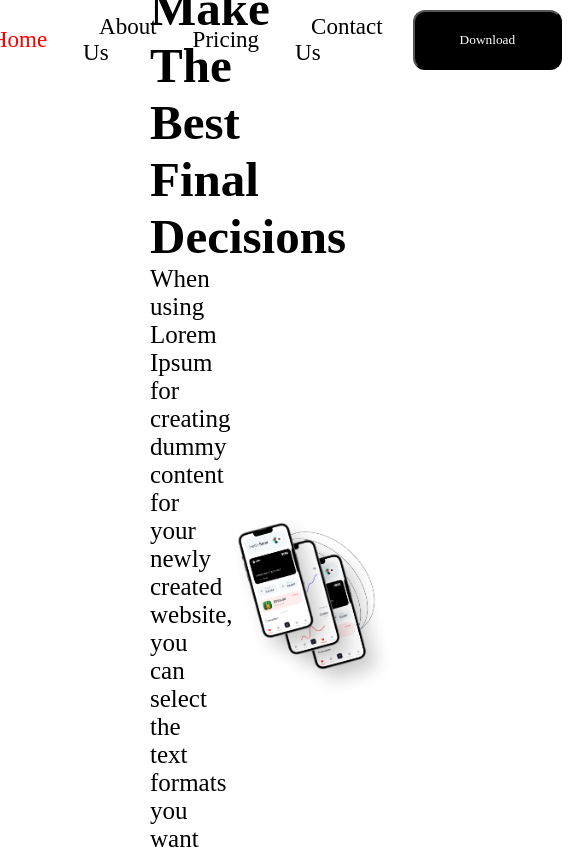
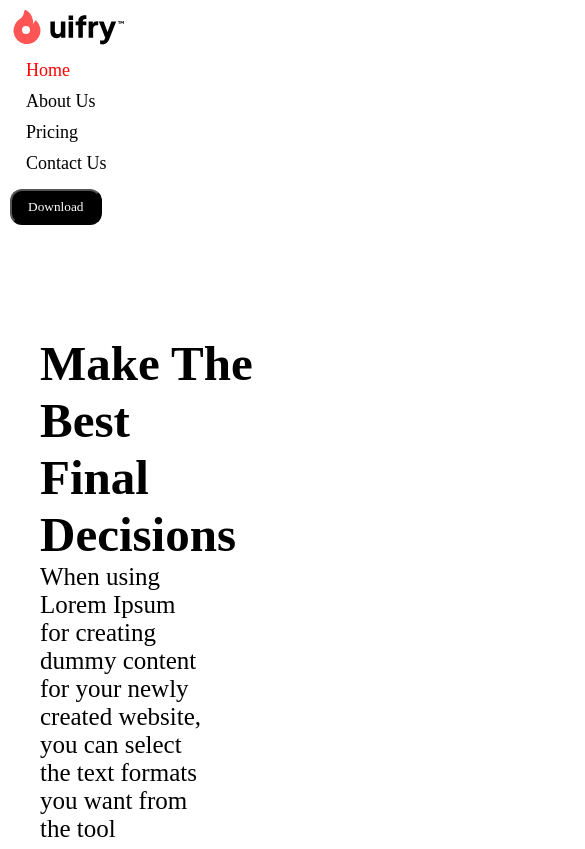
Before and after one commit to manojnayak45/Uifryhomepage, a plain HTML site: page index.html in a window 390 px wide. Shown: the top 849 px of the page, 585 px wide, since content can reach past the window. Drawn offline with Linux system fonts and the light colour scheme.

Commit message:
second commit

```diff
--- a/style.css
+++ b/style.css
@@ -1,9 +1,8 @@
-
 * {
     margin: 0;
     padding: 0;
     box-sizing: border-box;
- font-family: 'clash display'
+    font-family: 'Clash Display';
 }
 
 body {
@@ -14,19 +13,21 @@ body {
     display: flex;
     justify-content: center;
     background-color: #ffffff;
-
     padding: 10px;
 }
 
 .nav-content {
     display: flex;
     align-items: center;
+    width: 100%;
+    max-width: 1200px;
+    justify-content: space-between;
 }
 
 .logo {
     display: flex;
     align-items: center;
-    margin-right: 20px; /* Adjust spacing as needed */
+    margin-right: 20px;
 }
 
 .nav-links {
@@ -58,7 +59,7 @@ body {
     border-radius: 12px;
     padding: 20px 45px;
     cursor: pointer;
-    margin-left: 20px; /* Adjust spacing as needed */
+    margin-left: 20px;
 }
 
 .download-btn:hover {
@@ -68,64 +69,75 @@ body {
 .container {
     padding: 50px;
 }
-.img{
-   margin-left: 50px;
+
+.img {
+    margin-left: 50px;
 }
-.image1{
+
+.image1 {
     margin-left: 300px;
 }
-.red{
+
+.red {
     font-size: 35px;
-    font: Clash Display;
+    font-family: 'Clash Display';
     color: #ff5555;
     margin-bottom: -400px;
+}
 
-}
-.black{
+.black {
     color: #000000;
 }
-.sub{
+
+.sub {
     font-size: 25px;
 }
-.sub1{
-    color:#ff5555;
+
+.sub1 {
+    color: #ff5555;
     font-size: 20px;
     margin-top: 10px;
+}
 
-}
-.sub9{
-    color:#ff5555;
+.sub9 {
+    color: #ff5555;
     font-size: 20px;
     margin-top: 220px;
 }
-.sub2{
+
+.sub2 {
     font-size: 40px;
     color: #000000;
     padding-bottom: 20px;
     padding-top: 10px;
 }
-.sub3{
+
+.sub3 {
     font-size: 35px;
     color: #ff5555;
     padding-bottom: 30px;
 }
-.app{
+
+.app {
     font-size: 30px;
     color: #000000;
+}
 
-}
-.text{
+.text {
     font-size: 25px;
     margin-right: 140px;
 }
-.total{
+
+.total {
     margin-top: 80px;
     margin-left: -40px;
 }
-.total1{
+
+.total1 {
     margin-top: 140px;
     margin-left: -60px;
 }
+
 .section {
     display: flex;
     align-items: center;
@@ -146,7 +158,8 @@ body {
     font-weight: bold;
     margin-bottom: 10px;
 }
-.subofsub{
+
+.subofsub {
     font-size: 49px;
     margin-top: 80px;
 }
@@ -160,36 +173,40 @@ body {
     margin-left: 30px;
     padding: 0px;
 }
-.extraimage{
+
+.extraimage {
     margin-top: -420px;
-    padding:200px;
+    padding: 200px;
 }
+
 .testimonials,
 .faqs {
     margin-top: 50px;
 }
 
-.test ,.para2{
+.test,
+.para2 {
     font-size: 16px;
     text-align: center;
+}
 
-
-}
-.para{
+.para {
     font-size: 60px;
     text-align: center;
 }
-.faq{
+
+.faq {
     font-size: 48px;
     color: #000000;
-    font-family: Clash Display;
+    font-family: 'Clash Display';
+}
 
-}
 .testimonials h2,
 .faqs h2 {
     font-weight: bold;
     margin-bottom: 20px;
 }
+
 .faq {
     width: 100%;
     padding: 20px;
@@ -203,11 +220,13 @@ body {
     text-align: left;
     margin-bottom: 20px;
 }
-.faq h3{
+
+.faq h3 {
     color: #ff5555;
     font-size: 28px;
     margin-bottom: 14px;
 }
+
 .faq-grid {
     display: grid;
     grid-template-columns: repeat(2, 1fr);
@@ -236,6 +255,7 @@ body {
     font-size: 1em;
     margin: 0;
 }
+
 .image-bottom {
     margin-top: 50px;
     text-align: center;
@@ -314,6 +334,7 @@ body {
     margin: 0;
     font-size: 14px;
 }
+
 .contact-info {
     display: flex;
     margin-top: 10px;
@@ -324,3 +345,110 @@ body {
 .contact-info p {
     margin: 0;
 }
+
+@media (max-width: 1024px) {
+    .section .content {
+        width: 100%;
+        left: 0;
+        bottom: 0;
+        font-size: 30px;
+    }
+
+    .faq-grid {
+        grid-template-columns: 1fr;
+    }
+}
+
+@media (max-width: 768px) {
+    .navbar {
+        justify-content: space-between;
+    }
+
+    .nav-content {
+        flex-direction: column;
+        align-items: flex-start;
+    }
+
+    .logo {
+        margin-right: 0;
+        margin-bottom: 10px;
+    }
+
+    .nav-links {
+        flex-direction: column;
+        align-items: flex-start;
+    }
+
+    .nav-links li {
+        margin: 5px 0;
+    }
+
+    .download-btn {
+        margin-left: 0;
+        margin-top: 10px;
+        padding: 10px 20px;
+    }
+
+    .section {
+        flex-direction: column;
+        align-items: flex-start;
+    }
+
+    .section .content {
+        width: 100%;
+        left: 0;
+        bottom: 0;
+        font-size: 25px;
+        position: relative;
+    }
+
+    .section .image img {
+        margin-left: 0;
+        padding: 0;
+    }
+
+    .extraimage {
+        margin-top: 0;
+        padding: 0;
+    }
+
+    .faq-grid {
+        grid-template-columns: 1fr;
+    }
+}
+
+@media (max-width: 480px) {
+    .nav-links a {
+        font-size: 18px;
+    }
+
+    .download-btn {
+        padding: 8px 16px;
+    }
+
+    .section {
+        flex-direction: column;
+        align-items: flex-start;
+        padding: 20px;
+    }
+
+    .section .content {
+        font-size: 20px;
+    }
+
+    .faq h1 {
+        font-size: 30px;
+    }
+
+    .faq h3 {
+        font-size: 24px;
+    }
+
+    .faq-item h2 {
+        font-size: 20px;
+    }
+
+    .faq-item p {
+        font-size: 0.9em;
+    }
+}
```
Also changed, not shown: 1 other file.
